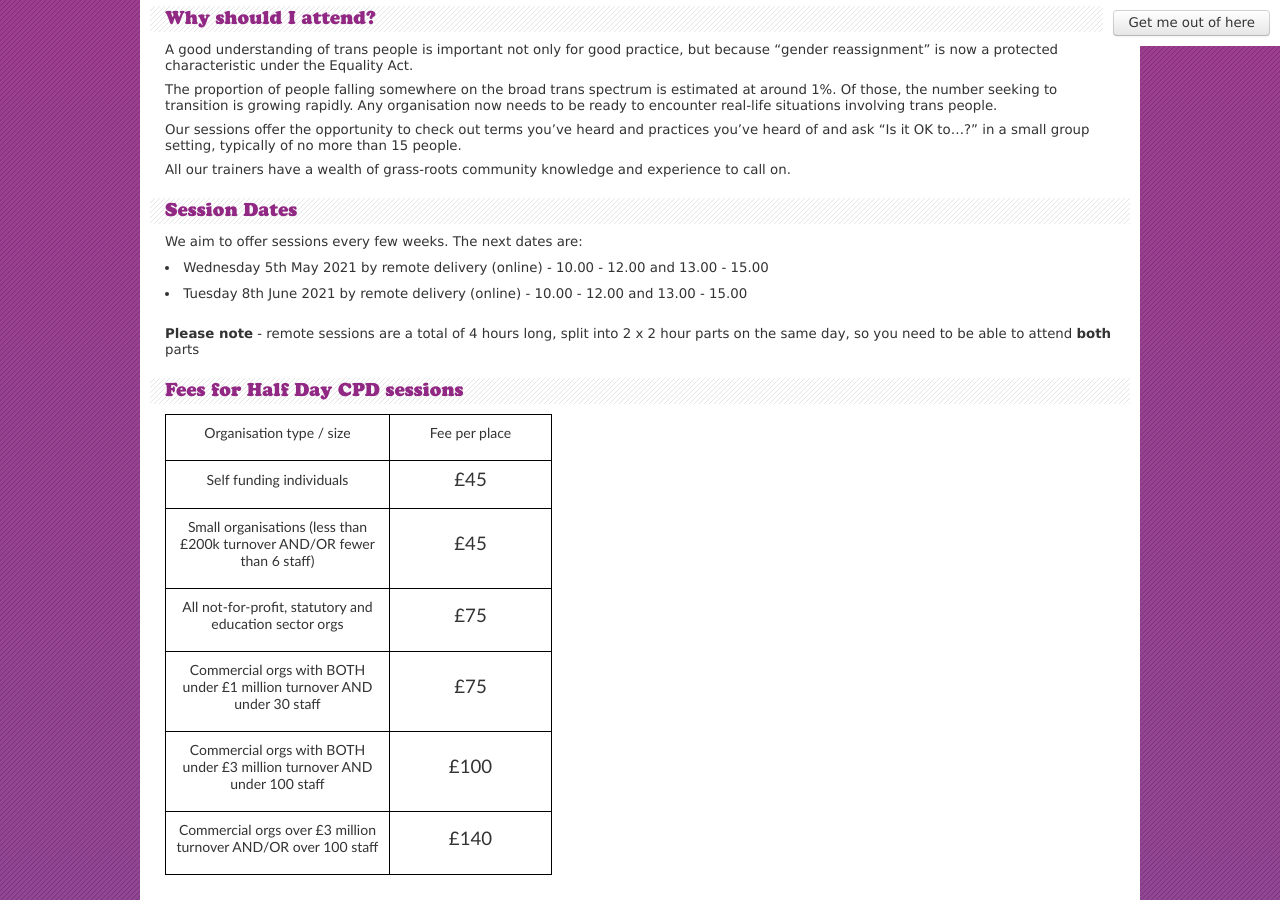
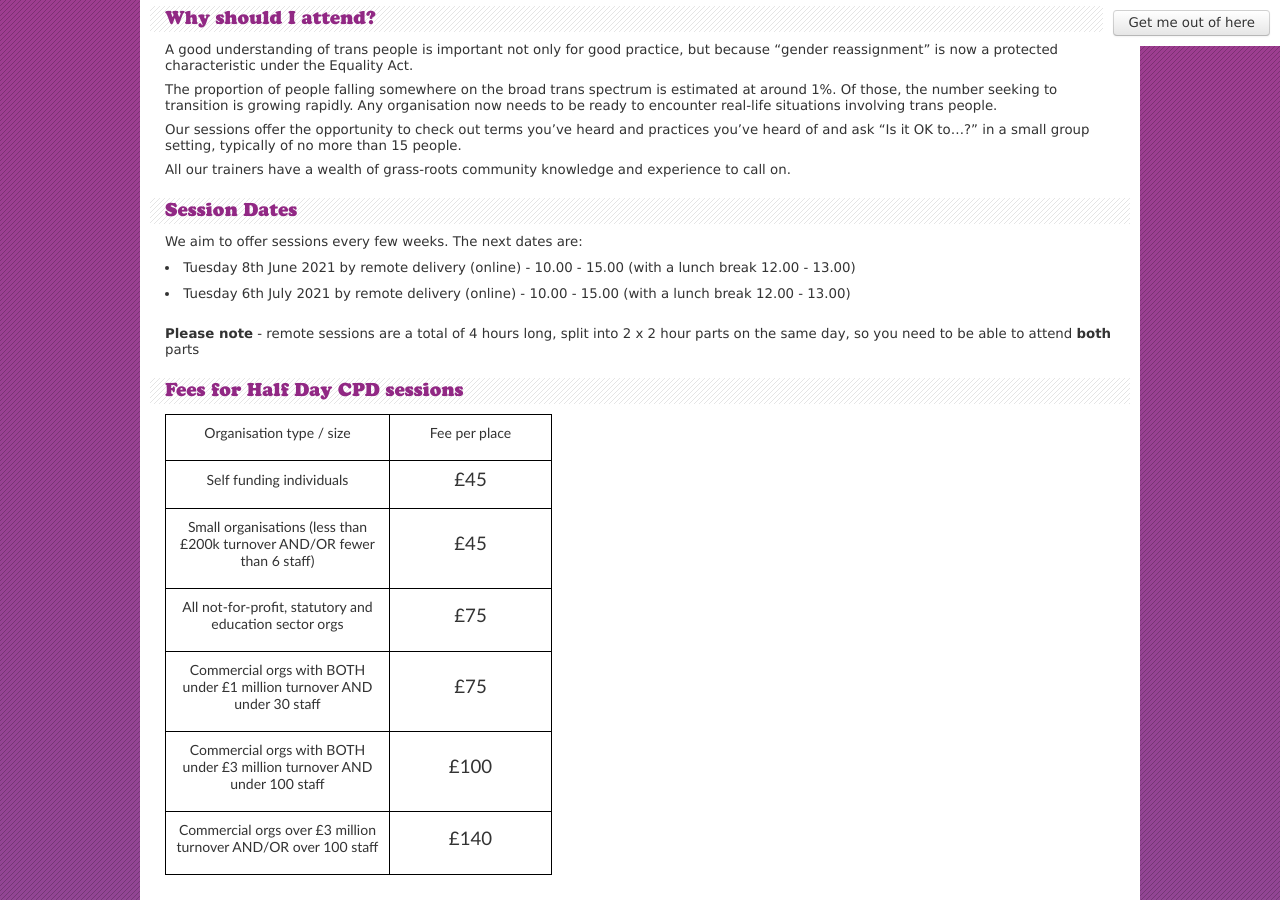
Before and after one commit to gracehagger/genderedintelligence.co.uk, a Jekyll site: the page built from professionals/cpd.html, in a window 1280 px wide and 900 px high, scrolled down 1199 px. Built offline with Jekyll 4.4.1, drawn with Linux system fonts in a browser that asks for light colours; nearby versions of some CDN libraries.

Commit message:
Update cpd.html

```diff
--- a/professionals/cpd.html
+++ b/professionals/cpd.html
@@ -78,8 +78,8 @@
 
 <p>We aim to offer sessions every few weeks.  The next dates are:</p>
 
-<p><li>Wednesday 5th May 2021 by remote delivery (online) - 10.00 - 12.00 and 13.00 - 15.00<br></li>
-<li>Tuesday 8th June 2021 by remote delivery (online) - 10.00 - 12.00 and 13.00 - 15.00<br></li></p>
+<li>Tuesday 8th June 2021 by remote delivery (online) - 10.00 - 15.00  (with a lunch break 12.00 - 13.00)<br></li></p>
+<li>Tuesday 6th July 2021 by remote delivery (online) - 10.00 - 15.00  (with a lunch break 12.00 - 13.00)<br></li></p>
 
 <p></ul><br>
 <strong>Please note</strong> - remote sessions are a total of 4 hours long, split into 2 x 2 hour parts on the same day, so you need to be able to attend <strong>both</strong> parts<br></p>
```
